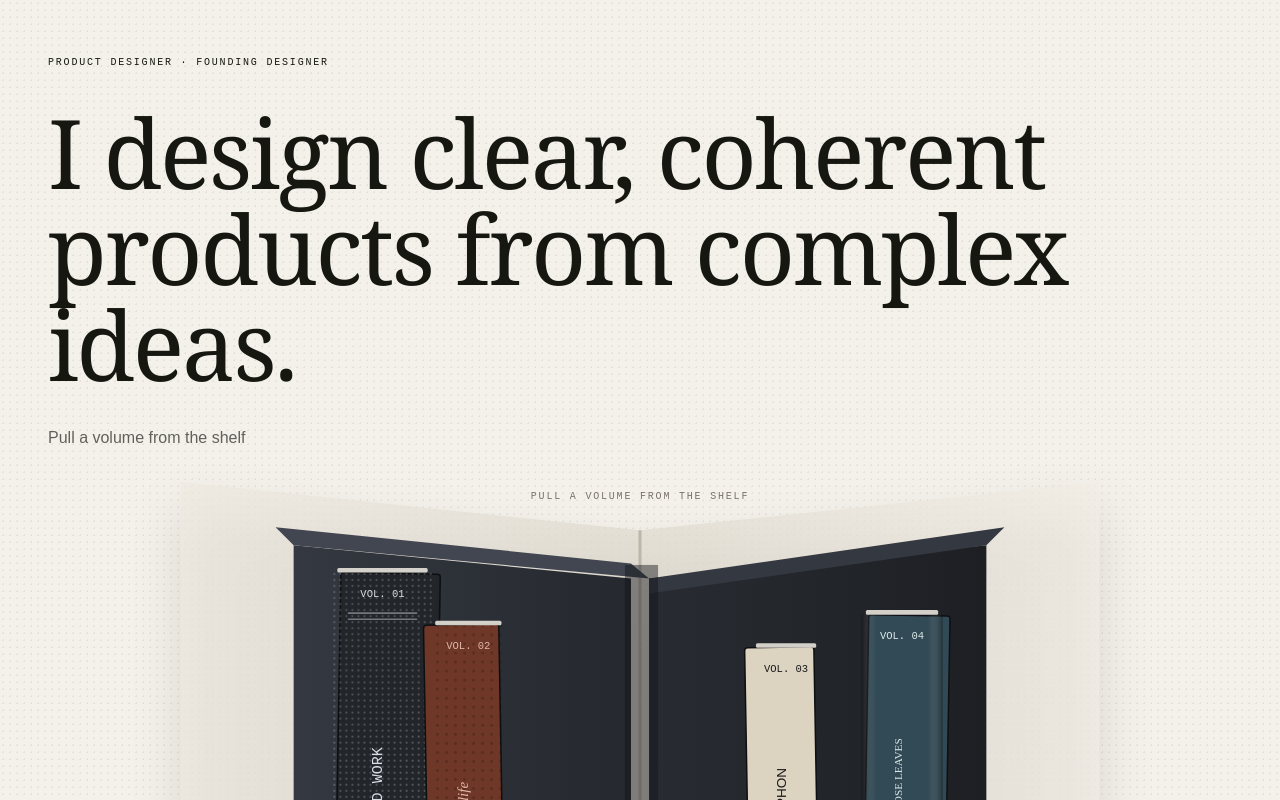
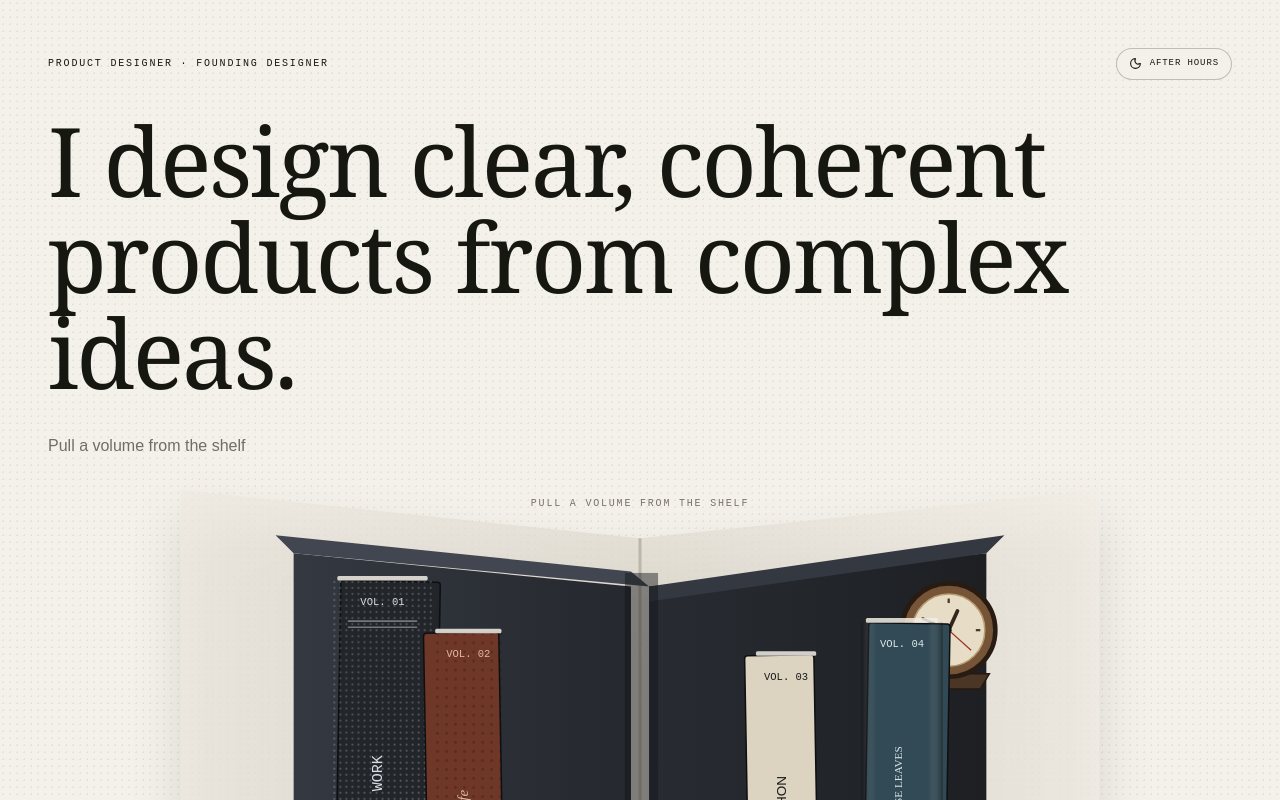
Before and after one commit to khadijatbakare/product-design-portfolio, a Next.js app: page / in a window 1280 px wide. Shown: the top 800 px of the page. Built offline with nearby package versions, Linux system fonts and the light colour scheme.

Commit message:
Add after-hours theme and Lagos clock

```diff
--- a/app/globals.css
+++ b/app/globals.css
@@ -1,5 +1,90 @@
 @tailwind base;
 @tailwind components;
 @tailwind utilities;
-*{box-sizing:border-box}html{background:#f3f1e9;color:#171712}body{margin:0;min-height:100vh}.paper-texture{background-image:radial-gradient(#17171212 1px,transparent 1px);background-size:7px 7px}.book-shadow{box-shadow:inset -8px 0 18px #0003,8px 14px 25px #211f1933}.open-book{background:#faf8f4}.open-book::after{content:"";position:absolute;inset:0 auto 0 50%;width:28px;pointer-events:none;transform:translateX(-50%);background:linear-gradient(90deg,transparent,rgba(55,45,35,.12),rgba(255,255,255,.38),rgba(55,45,35,.1),transparent)}
-@media(prefers-reduced-motion:reduce){*{scroll-behavior:auto!important;animation-duration:.01ms!important;transition-duration:.01ms!important}}
+* {
+  box-sizing: border-box;
+}
+:root {
+  --room: #f3f1e9;
+  --room-ink: #171712;
+  --room-muted: rgba(23, 23, 18, 0.6);
+  --room-dot: #17171212;
+  color-scheme: light;
+}
+html[data-theme="dark"] {
+  --room: #17191c;
+  --room-ink: #eee9df;
+  --room-muted: rgba(238, 233, 223, 0.62);
+  --room-dot: #ffffff12;
+  color-scheme: dark;
+}
+html {
+  background: var(--room);
+  color: var(--room-ink);
+  transition:
+    background-color 0.35s ease,
+    color 0.35s ease;
+}
+body {
+  margin: 0;
+  min-height: 100vh;
+}
+.theme-shell {
+  background-color: var(--room);
+  color: var(--room-ink);
+  transition:
+    background-color 0.35s ease,
+    color 0.35s ease;
+}
+.theme-muted {
+  color: var(--room-muted);
+}
+.theme-toggle {
+  border-color: color-mix(in srgb, var(--room-ink) 24%, transparent);
+  background: color-mix(in srgb, var(--room) 84%, transparent);
+}
+.paper-texture {
+  background-image: radial-gradient(var(--room-dot) 1px, transparent 1px);
+  background-size: 7px 7px;
+}
+.library-shelf {
+  transition: filter 0.4s ease;
+}
+html[data-theme="dark"] .library-shelf {
+  filter: brightness(0.68) saturate(0.82);
+}
+html[data-theme="dark"] .theme-checkout {
+  filter: brightness(0.72) saturate(0.8);
+}
+.book-shadow {
+  box-shadow:
+    inset -8px 0 18px #0003,
+    8px 14px 25px #211f1933;
+}
+.open-book {
+  background: #faf8f4;
+  color: #171712;
+}
+.open-book::after {
+  content: "";
+  position: absolute;
+  inset: 0 auto 0 50%;
+  width: 28px;
+  pointer-events: none;
+  transform: translateX(-50%);
+  background: linear-gradient(
+    90deg,
+    transparent,
+    rgba(55, 45, 35, 0.12),
+    rgba(255, 255, 255, 0.38),
+    rgba(55, 45, 35, 0.1),
+    transparent
+  );
+}
+@media (prefers-reduced-motion: reduce) {
+  * {
+    scroll-behavior: auto !important;
+    animation-duration: 0.01ms !important;
+    transition-duration: 0.01ms !important;
+  }
+}
--- a/app/layout.tsx
+++ b/app/layout.tsx
@@ -1,4 +1,23 @@
-import type { Metadata } from 'next'
-import './globals.css'
-export const metadata: Metadata = { title: 'Khadijat — Product Designer', description: 'Product and founding designer focused on systems, architecture, and end-to-end experiences.' }
-export default function RootLayout({ children }: Readonly<{ children: React.ReactNode }>) { return <html lang="en"><body>{children}</body></html> }
+import type { Metadata } from "next";
+import "./globals.css";
+export const metadata: Metadata = {
+  title: "Khadijat — Product Designer",
+  description:
+    "Product and founding designer focused on systems, architecture, and end-to-end experiences.",
+};
+export default function RootLayout({
+  children,
+}: Readonly<{ children: React.ReactNode }>) {
+  return (
+    <html lang="en" suppressHydrationWarning>
+      <head>
+        <script
+          dangerouslySetInnerHTML={{
+            __html: `(function(){try{var t=localStorage.getItem('khadijat-theme');document.documentElement.dataset.theme=t||(matchMedia('(prefers-color-scheme: dark)').matches?'dark':'light')}catch(e){}})()`,
+          }}
+        />
+      </head>
+      <body>{children}</body>
+    </html>
+  );
+}
--- a/app/page.tsx
+++ b/app/page.tsx
@@ -2,6 +2,7 @@
 import { useCallback, useEffect, useState } from "react";
 import { AnimatePresence } from "framer-motion";
 import { BookPreloader } from "@/components/preloader/BookPreloader";
+import { ThemeToggle } from "@/components/chrome/ThemeToggle";
 import { CornerBookshelf } from "@/components/shelf/CornerBookshelf";
 import { ShelfCurioModal } from "@/components/shelf/ShelfCurioModal";
 import { BookSpreadModal } from "@/components/modal/BookSpreadModal";
@@ -69,20 +70,23 @@ export default function Home() {
   }, [activeModal, selectedProject, closeModal]);
 
   return (
-    <main className="paper-texture min-h-screen bg-paper">
+    <main className="theme-shell paper-texture min-h-screen">
       <AnimatePresence>
         {isLoading && (
           <BookPreloader key="preloader" onFinish={finishLoading} />
         )}
       </AnimatePresence>
       <header className="mx-auto max-w-7xl px-6 pt-12 md:px-12">
-        <span className="font-mono text-[10px] uppercase tracking-[.18em]">
-          {libraryCopy.eyebrow}
-        </span>
+        <div className="flex items-center justify-between gap-5">
+          <span className="font-mono text-[10px] uppercase tracking-[.18em]">
+            {libraryCopy.eyebrow}
+          </span>
+          <ThemeToggle />
+        </div>
         <h1 className="mt-8 max-w-5xl font-serif text-6xl leading-[.9] tracking-tight md:text-8xl">
           {aboutMe.intro}
         </h1>
-        <p className="mt-8 max-w-lg leading-7 text-black/60">
+        <p className="theme-muted mt-8 max-w-lg leading-7">
           {libraryCopy.instruction}
         </p>
       </header>
--- /dev/null
+++ b/components/chrome/ThemeToggle.tsx
@@ -0,0 +1,42 @@
+"use client";
+
+import { useEffect, useState } from "react";
+import { Moon, Sun } from "lucide-react";
+
+type Theme = "light" | "dark";
+
+export function ThemeToggle() {
+  const [theme, setTheme] = useState<Theme>("light");
+
+  useEffect(() => {
+    const stored = window.localStorage.getItem(
+      "khadijat-theme",
+    ) as Theme | null;
+    const initial =
+      stored ??
+      (window.matchMedia("(prefers-color-scheme: dark)").matches
+        ? "dark"
+        : "light");
+    setTheme(initial);
+    document.documentElement.dataset.theme = initial;
+  }, []);
+
+  const toggle = () => {
+    const next = theme === "light" ? "dark" : "light";
+    setTheme(next);
+    document.documentElement.dataset.theme = next;
+    window.localStorage.setItem("khadijat-theme", next);
+  };
+
+  return (
+    <button
+      type="button"
+      onClick={toggle}
+      className="theme-toggle flex items-center gap-2 rounded-full border px-3 py-2 font-mono text-[9px] uppercase tracking-widest"
+      aria-label={`Switch to ${theme === "light" ? "dark" : "light"} theme`}
+    >
+      {theme === "light" ? <Moon size={13} /> : <Sun size={13} />}
+      {theme === "light" ? "After hours" : "Daylight"}
+    </button>
+  );
+}
--- a/components/footer/LibraryCheckoutFooter.tsx
+++ b/components/footer/LibraryCheckoutFooter.tsx
@@ -1,31 +1,95 @@
-'use client'
+"use client";
 
-import { ArrowUpRight, Download } from 'lucide-react'
-import { checkoutSlip, resume, type LedgerEntry, type ModalView } from '@/data/content'
+import { ArrowUpRight, Download } from "lucide-react";
+import {
+  checkoutSlip,
+  resume,
+  type LedgerEntry,
+  type ModalView,
+} from "@/data/content";
 
 function LedgerLink({ entry }: { readonly entry: LedgerEntry }) {
-  const external = entry.kind === 'external' && entry.href.startsWith('http')
-  return <a href={entry.href} target={external ? '_blank' : undefined} rel={external ? 'noreferrer' : undefined} className="grid grid-cols-[1fr_auto] gap-5 border-b border-dashed border-[#6f5f4b]/40 py-2.5 transition-colors hover:text-[#8c2d19] focus-visible:outline focus-visible:outline-2 focus-visible:outline-offset-2"><span className="flex items-center gap-1">{entry.label}<ArrowUpRight size={10}/></span><span>{entry.stamp}</span></a>
+  const external = entry.kind === "external" && entry.href.startsWith("http");
+  return (
+    <a
+      href={entry.href}
+      target={external ? "_blank" : undefined}
+      rel={external ? "noreferrer" : undefined}
+      className="grid grid-cols-[1fr_auto] gap-5 border-b border-dashed border-[#6f5f4b]/40 py-2.5 transition-colors hover:text-[#8c2d19] focus-visible:outline focus-visible:outline-2 focus-visible:outline-offset-2"
+    >
+      <span className="flex items-center gap-1">
+        {entry.label}
+        <ArrowUpRight size={10} />
+      </span>
+      <span>{entry.stamp}</span>
+    </a>
+  );
 }
 
-export function LibraryCheckoutFooter({ onOpen }: { readonly onOpen: (view: ModalView) => void }) {
-  return <footer className="border-t border-black/15 bg-[#c8bda8] px-6 py-16 md:px-12">
+export function LibraryCheckoutFooter({
+  onOpen,
+}: {
+  readonly onOpen: (view: ModalView) => void;
+}) {
+  return (
+    <footer className="theme-checkout border-t border-black/15 bg-[#c8bda8] px-6 py-16 transition-[filter] duration-500 md:px-12">
       <div className="mx-auto max-w-4xl rounded-t-[2rem] border border-[#786a55] bg-[#9c8a6c] px-4 pt-5 shadow-[0_18px_35px_rgba(50,40,25,.25)] md:px-10 md:pt-8">
-      <section className="relative translate-y-3 rotate-[-.3deg] border border-[#8f8069] bg-[#eee5d4] p-6 text-[#493f32] shadow-[5px_8px_0_rgba(73,63,50,.14)] md:p-10" aria-label="Borrower’s due date slip">
-        <div className="flex items-center justify-between font-mono text-[10px] uppercase tracking-[.16em]"><span>{checkoutSlip.cardNumber}</span><span>{checkoutSlip.classification}</span></div>
-        <h2 className="mt-5 border-y-2 border-[#6f5f4b]/55 py-3 font-mono text-sm uppercase tracking-[.08em] md:text-base">Borrower’s Due Date Slip</h2>
+        <section
+          className="relative translate-y-3 rotate-[-.3deg] border border-[#8f8069] bg-[#eee5d4] p-6 text-[#493f32] shadow-[5px_8px_0_rgba(73,63,50,.14)] md:p-10"
+          aria-label="Borrower’s due date slip"
+        >
+          <div className="flex items-center justify-between font-mono text-[10px] uppercase tracking-[.16em]">
+            <span>{checkoutSlip.cardNumber}</span>
+            <span>{checkoutSlip.classification}</span>
+          </div>
+          <h2 className="mt-5 border-y-2 border-[#6f5f4b]/55 py-3 font-mono text-sm uppercase tracking-[.08em] md:text-base">
+            Borrower’s Due Date Slip
+          </h2>
           <p className="mt-3 font-serif text-xl">{checkoutSlip.title}</p>
           <div className="mt-7 grid gap-8 md:grid-cols-[1fr_240px]">
-          <div className="font-mono text-[10px] uppercase tracking-[.12em]"><div className="grid grid-cols-[1fr_auto] gap-5 border-b border-[#6f5f4b]/60 pb-2 font-bold"><span>{checkoutSlip.columns[0]}</span><span>{checkoutSlip.columns[1]}</span></div>{checkoutSlip.ledger.map((entry) => <LedgerLink key={entry.id} entry={entry}/>)}</div>
-          <div className="flex flex-col items-center justify-center text-center"><div className="rotate-[-2deg] border-[3px] border-[#8c2d19] px-4 py-3 font-mono text-[11px] font-bold uppercase leading-5 tracking-[.12em] text-[#8c2d19]">{checkoutSlip.availability.stamp}</div><p className="mt-4 text-xs leading-5">{checkoutSlip.availability.label}</p></div>
+            <div className="font-mono text-[10px] uppercase tracking-[.12em]">
+              <div className="grid grid-cols-[1fr_auto] gap-5 border-b border-[#6f5f4b]/60 pb-2 font-bold">
+                <span>{checkoutSlip.columns[0]}</span>
+                <span>{checkoutSlip.columns[1]}</span>
+              </div>
+              {checkoutSlip.ledger.map((entry) => (
+                <LedgerLink key={entry.id} entry={entry} />
+              ))}
+            </div>
+            <div className="flex flex-col items-center justify-center text-center">
+              <div className="rotate-[-2deg] border-[3px] border-[#8c2d19] px-4 py-3 font-mono text-[11px] font-bold uppercase leading-5 tracking-[.12em] text-[#8c2d19]">
+                {checkoutSlip.availability.stamp}
+              </div>
+              <p className="mt-4 text-xs leading-5">
+                {checkoutSlip.availability.label}
+              </p>
+            </div>
           </div>
           <div className="mt-8 flex flex-wrap items-center gap-5 font-mono text-[10px] uppercase tracking-widest">
-          <button type="button" onClick={() => onOpen('resume')} className="border-b border-[#493f32] pb-1">View résumé on site →</button>
-          <a href="/resume.pdf" download="Khadijat-Bakare-Resume.pdf" className="flex items-center gap-2 border-b border-[#493f32] pb-1"><Download size={14}/>{resume.downloadLabel}</a>
+            <button
+              type="button"
+              onClick={() => onOpen("resume")}
+              className="border-b border-[#493f32] pb-1"
+            >
+              View résumé on site →
+            </button>
+            <a
+              href="/resume.pdf"
+              download="Khadijat-Bakare-Resume.pdf"
+              className="flex items-center gap-2 border-b border-[#493f32] pb-1"
+            >
+              <Download size={14} />
+              {resume.downloadLabel}
+            </a>
           </div>
-        <p className="mt-7 max-w-xl border-t border-[#6f5f4b]/50 pt-4 font-serif text-lg leading-7">{checkoutSlip.notice}</p>
-        <p className="mt-5 font-mono text-[8px] uppercase tracking-[.14em] text-[#6f5f4b]">{checkoutSlip.footnote}</p>
+          <p className="mt-7 max-w-xl border-t border-[#6f5f4b]/50 pt-4 font-serif text-lg leading-7">
+            {checkoutSlip.notice}
+          </p>
+          <p className="mt-5 font-mono text-[8px] uppercase tracking-[.14em] text-[#6f5f4b]">
+            {checkoutSlip.footnote}
+          </p>
         </section>
       </div>
     </footer>
+  );
 }
--- a/components/shelf/CornerBookshelf.tsx
+++ b/components/shelf/CornerBookshelf.tsx
@@ -1,6 +1,6 @@
 "use client";
 
-import { useState } from "react";
+import { useEffect, useState } from "react";
 import { AnimatePresence, motion } from "framer-motion";
 import {
   libraryCopy,
@@ -41,10 +41,31 @@ export function CornerBookshelf({
   onOpenCurio,
 }: CornerBookshelfProps) {
   const [hovered, setHovered] = useState<string | null>(null);
+  const [now, setNow] = useState<Date | null>(null);
   const active = volumes.find((volume) => volume.id === hovered);
   const gamepadActive = hovered === "gamepad";
   const curio =
     hovered && hovered in curioCopy ? curioCopy[hovered as ShelfCurioId] : null;
+  useEffect(() => {
+    setNow(new Date());
+    const timer = window.setInterval(() => setNow(new Date()), 1000);
+    return () => window.clearInterval(timer);
+  }, []);
+  const lagos = now ? new Date(now.getTime() + 60 * 60 * 1000) : null;
+  const hour = lagos ? lagos.getUTCHours() % 12 : 0;
+  const minute = lagos?.getUTCMinutes() ?? 0;
+  const second = lagos?.getUTCSeconds() ?? 0;
+  const hourAngle = hour * 30 + minute * 0.5;
+  const minuteAngle = minute * 6;
+  const secondAngle = second * 6;
+  const lagosLabel = now
+    ? new Intl.DateTimeFormat("en-NG", {
+        timeZone: "Africa/Lagos",
+        hour: "2-digit",
+        minute: "2-digit",
+        second: "2-digit",
+      }).format(now)
+    : "--:--:--";
 
   return (
     <section
@@ -53,7 +74,20 @@ export function CornerBookshelf({
     >
       <div className="absolute top-4 z-20 flex h-14 items-center justify-center">
         <AnimatePresence mode="wait">
-          {curio ? (
+          {hovered === "clock" ? (
+            <motion.div
+              key="clock"
+              initial={{ opacity: 0, y: 8, scale: 0.96 }}
+              animate={{ opacity: 1, y: 0, scale: 1 }}
+              exit={{ opacity: 0, y: -4, scale: 0.96 }}
+              className="rounded-md border border-white/10 bg-[#181A1E]/95 px-4 py-2 text-center text-stone-100 shadow-xl backdrop-blur"
+            >
+              <p className="text-xs font-medium">{lagosLabel}</p>
+              <p className="mt-1 font-mono text-[9px] uppercase tracking-widest text-stone-400">
+                Lagos · West Africa Time
+              </p>
+            </motion.div>
+          ) : curio ? (
             <motion.div
               key={hovered}
               initial={{ opacity: 0, y: 8, scale: 0.96 }}
@@ -101,7 +135,7 @@ export function CornerBookshelf({
       </div>
       <svg
         viewBox="0 0 680 520"
-        className="h-auto w-full overflow-visible drop-shadow-2xl"
+        className="library-shelf h-auto w-full overflow-visible drop-shadow-2xl"
         role="img"
         aria-label="L-shaped corner bookshelf with four interactive volumes"
       >
@@ -191,6 +225,72 @@ export function CornerBookshelf({
           fill="#111318"
           opacity=".45"
         />
+        <motion.g
+          tabIndex={0}
+          role="timer"
+          aria-label={`Lagos time ${lagosLabel}`}
+          onMouseEnter={() => setHovered("clock")}
+          onMouseLeave={() => setHovered(null)}
+          onFocus={() => setHovered("clock")}
+          onBlur={() => setHovered(null)}
+          animate={{ y: hovered === "clock" ? -5 : 0 }}
+          className="outline-none"
+        >
+          <path d="M518 142h54l-6 10h-42z" fill="#4b3524" stroke="#24180f" />
+          <circle
+            cx="545"
+            cy="113"
+            r="31"
+            fill="#755438"
+            stroke="#281b11"
+            strokeWidth="3"
+          />
+          <circle cx="545" cy="113" r="24" fill="#e7dcc6" stroke="#b99c70" />
+          {[0, 3, 6, 9].map((mark) => {
+            const angle = (mark * 30 * Math.PI) / 180;
+            return (
+              <line
+                key={mark}
+                x1={545 + Math.sin(angle) * 18}
+                y1={113 - Math.cos(angle) * 18}
+                x2={545 + Math.sin(angle) * 21}
+                y2={113 - Math.cos(angle) * 21}
+                stroke="#4a392a"
+                strokeWidth="1.5"
+              />
+            );
+          })}
+          <line
+            x1="545"
+            y1="113"
+            x2="545"
+            y2="99"
+            stroke="#33261c"
+            strokeWidth="2.5"
+            strokeLinecap="round"
+            transform={`rotate(${hourAngle} 545 113)`}
+          />
+          <line
+            x1="545"
+            y1="113"
+            x2="545"
+            y2="94"
+            stroke="#33261c"
+            strokeWidth="1.7"
+            strokeLinecap="round"
+            transform={`rotate(${minuteAngle} 545 113)`}
+          />
+          <line
+            x1="545"
+            y1="115"
+            x2="545"
+            y2="93"
+            stroke="#9b2d22"
+            strokeWidth=".8"
+            transform={`rotate(${secondAngle} 545 113)`}
+          />
+          <circle cx="545" cy="113" r="2" fill="#33261c" />
+        </motion.g>
         {volumes.map((volume, index) => {
           const width = volume.width;
           const height = volume.height;
```
Lines whose indentation alone changed are shown as unchanged.
